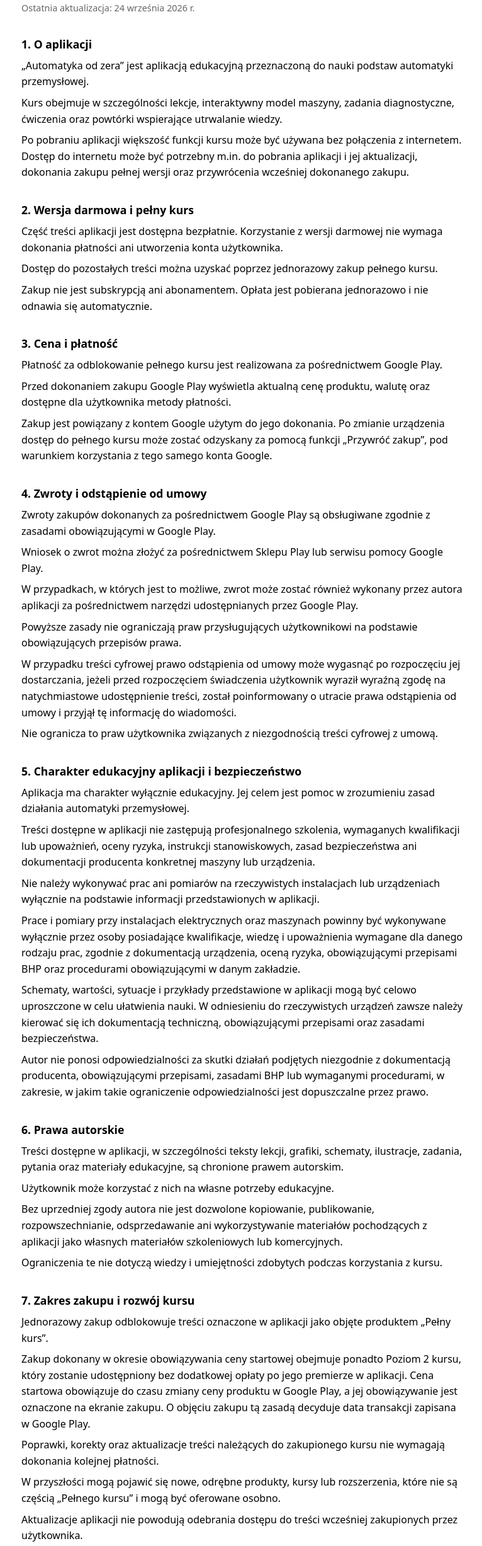
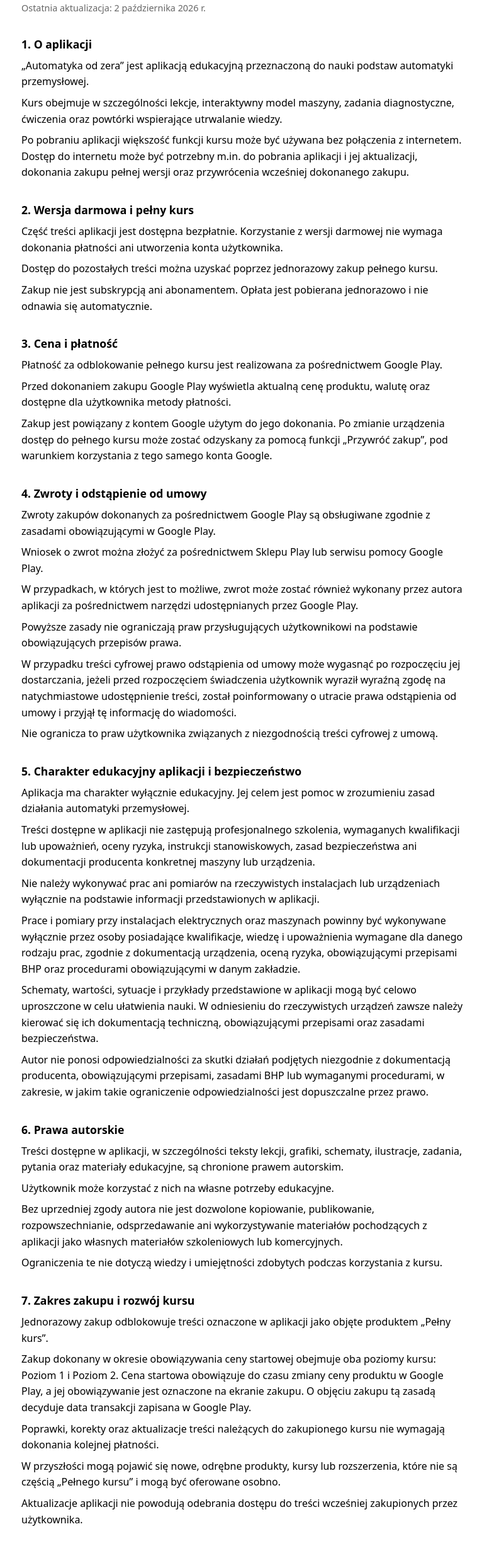
Before and after one commit to MichalBednarek-maker/automatyka-legal, a plain HTML site: page regulamin.html in a window 1280 px wide. Shown: the part 66-2520 px from the top of the page at 63% size, without its empty margins (254-1020 px from the left). Drawn offline with Linux system fonts and the light colour scheme.

Commit message:
Regulamin pkt 7: cena startowa obejmuje oba poziomy (aktualizacja 2.10.2026)

```diff
--- a/regulamin.html
+++ b/regulamin.html
@@ -19,7 +19,7 @@
 </head>
 <body>
 <h1>Regulamin aplikacji „Automatyka od zera”</h1>
-<p class="meta">Ostatnia aktualizacja: 24 września 2026 r.</p>
+<p class="meta">Ostatnia aktualizacja: 2 października 2026 r.</p>
 
 <h2>1. O aplikacji</h2>
 <p>„Automatyka od zera” jest aplikacją edukacyjną przeznaczoną do nauki podstaw automatyki przemysłowej.</p>
@@ -60,7 +60,7 @@
 
 <h2>7. Zakres zakupu i rozwój kursu</h2>
 <p>Jednorazowy zakup odblokowuje treści oznaczone w aplikacji jako objęte produktem „Pełny kurs”.</p>
-<p>Zakup dokonany w okresie obowiązywania ceny startowej obejmuje ponadto Poziom 2 kursu, który zostanie udostępniony bez dodatkowej opłaty po jego premierze w aplikacji. Cena startowa obowiązuje do czasu zmiany ceny produktu w Google Play, a jej obowiązywanie jest oznaczone na ekranie zakupu. O objęciu zakupu tą zasadą decyduje data transakcji zapisana w Google Play.</p>
+<p>Zakup dokonany w okresie obowiązywania ceny startowej obejmuje oba poziomy kursu: Poziom 1 i Poziom 2. Cena startowa obowiązuje do czasu zmiany ceny produktu w Google Play, a jej obowiązywanie jest oznaczone na ekranie zakupu. O objęciu zakupu tą zasadą decyduje data transakcji zapisana w Google Play.</p>
 <p>Poprawki, korekty oraz aktualizacje treści należących do zakupionego kursu nie wymagają dokonania kolejnej płatności.</p>
 <p>W przyszłości mogą pojawić się nowe, odrębne produkty, kursy lub rozszerzenia, które nie są częścią „Pełnego kursu” i mogą być oferowane osobno.</p>
 <p>Aktualizacje aplikacji nie powodują odebrania dostępu do treści wcześniej zakupionych przez użytkownika.</p>
```
Also changed, not shown: polityka-prywatnosci.html (+1 -1 lines).
